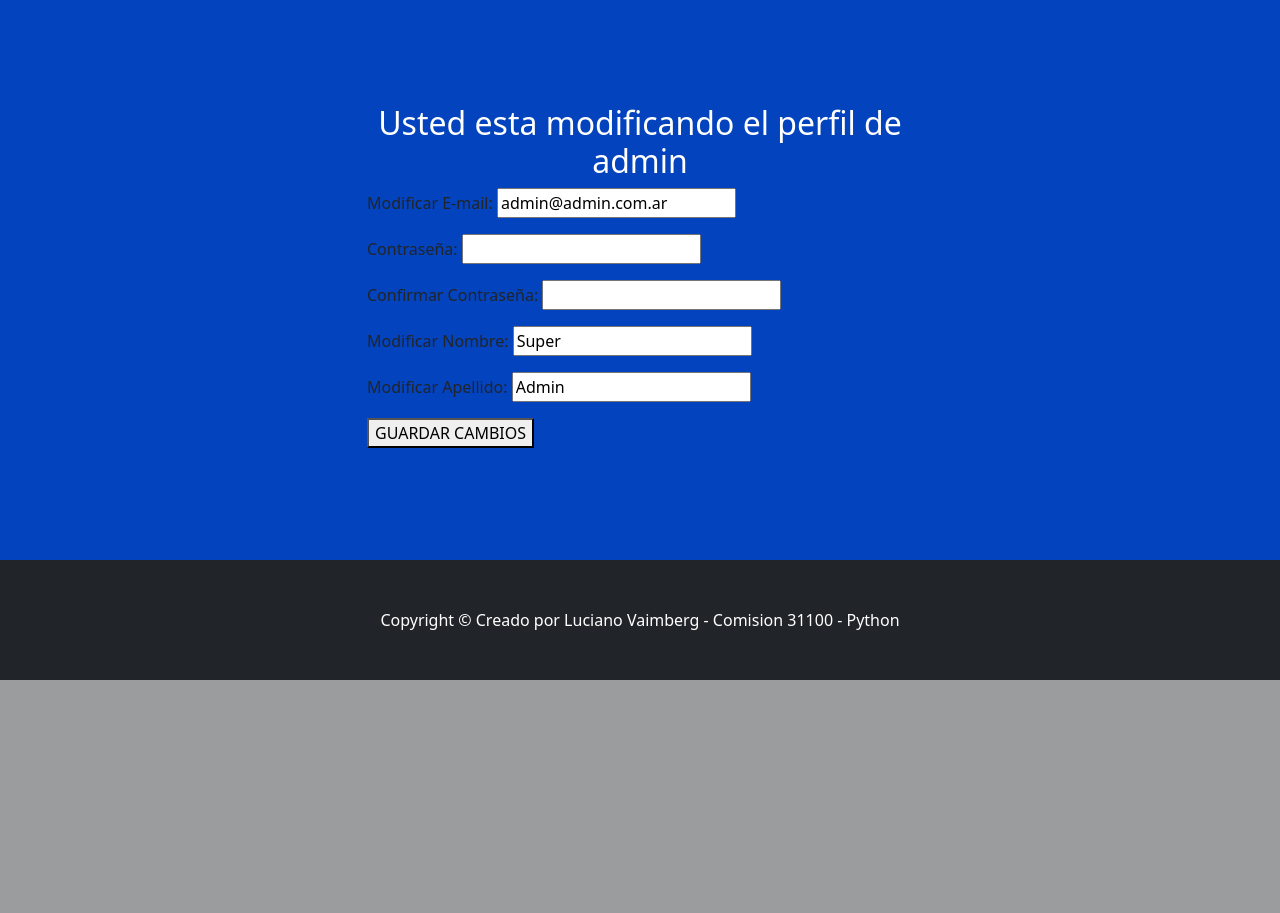
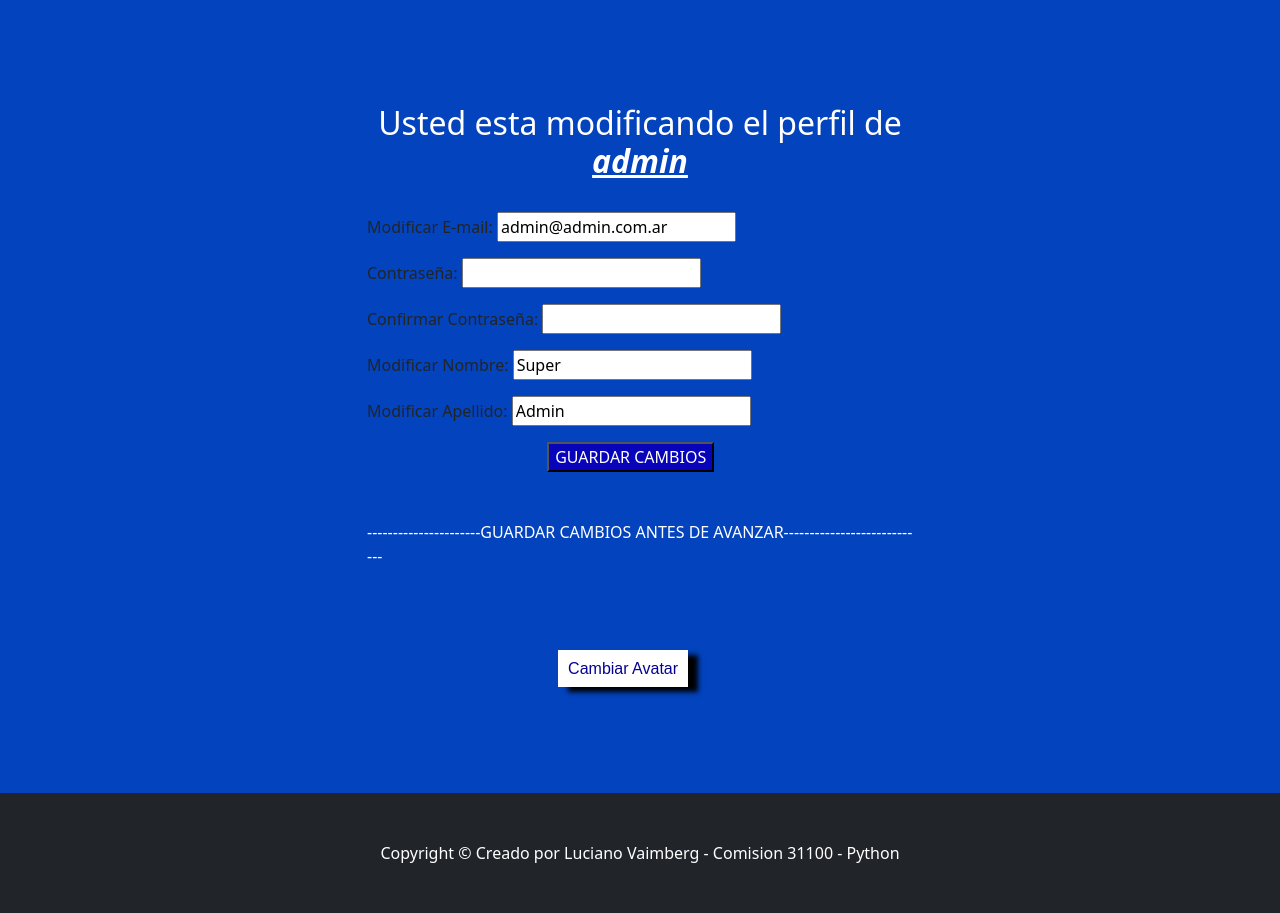
Before and after one commit to luciano-vaimberg/trabajofinal_Vaimberg, a Django app: page /AppVelez/editarPerfil in a window 1280 px wide. Shown: the part 662-1575 px from the top of the page. Before the commit the page ends 1342 px from the top, so only its background shows below. Run offline with Django 4.2, Linux system fonts and the light colour scheme; a user stored in the database is signed in; data comes from the database, SQL or seed files in the repository; both versions use the stored data as it was after the commit; some libraries are stand-ins or nearby versions.

Commit message:
subir avatar se crea exitosamente - se modifican atributos de botones de formularios con css

```diff
--- a/AppVelez/forms.py
+++ b/AppVelez/forms.py
@@ -43,3 +43,8 @@ class UserEditForm(UserCreationForm):
         model = User
         fields = ["email","password1", "password2", "first_name", "last_name"]
         help_texts = {k:"" for k in fields}
+
+
+
+class AvatarForm(forms.Form):
+    imagen= forms.ImageField(label="Imagen")
--- a/AppVelez/static/AppVelez/css/stylespropios.css
+++ b/AppVelez/static/AppVelez/css/stylespropios.css
@@ -119,3 +119,40 @@ h2, h3, h4, h5 {
 #avatar-img{
     margin-left:25px;
 }
+
+#guardar-cambios{
+    color:#ffffff;
+}
+
+
+.boton-agregar-avatar{
+    background-color: #ffffff;
+    color:#050292;
+    padding:10px;
+    text-decoration: none;
+    font-family:sans-serif;
+    box-shadow: 10px 5px 5px black;
+    margin-left: 35%;
+}
+
+#boton-guardar-cambios{
+    background-color: #0804b9;
+    color:#ffffff;
+    margin-left: 33%;
+}
+
+#boton-guardar-cambios:hover{
+    background-color: #040178;
+    color:#d2d2d2;
+}
+
+#boton-avatar{
+    background-color: #0804b9;
+    color:#ffffff;
+    padding:10px;
+    text-decoration: none;
+    font-family:sans-serif;
+    box-shadow: 10px 5px 5px black;
+    margin-left:230px;
+
+}
--- a/AppVelez/templates/AppVelez/editarPerfil.html
+++ b/AppVelez/templates/AppVelez/editarPerfil.html
@@ -18,13 +18,16 @@ EDICION DE USUARIO
 
 {% block subtitulo_uno_pagina %}
  <h2>{{ mensaje_edicion }}</h2>
-<h2> Usted esta modificando el perfil de  {{ usuario }}</h2>
+<h2> Usted esta modificando el perfil de <strong><u><i>{{ usuario }}</strong></u></i></h2><br>
 <form action="{% url 'editarPerfil' %}" method="POST">{% csrf_token %}
 
         {{ formulario_edicion.as_p }}
-    <button type="submit">GUARDAR CAMBIOS</button>
+    <button id="boton-guardar-cambios" type="submit">GUARDAR CAMBIOS</button>
 
 
 </form>
-
+<br><br>
+<p id="guardar-cambios">----------------------GUARDAR CAMBIOS ANTES DE AVANZAR----------------------------</p><br>
+<br><br>
+<a class="boton-agregar-avatar" href="{% url 'agregarAvatar' %}">Cambiar Avatar</a>
 {% endblock %}
--- a/AppVelez/templates/AppVelez/inicio.html
+++ b/AppVelez/templates/AppVelez/inicio.html
@@ -22,6 +22,7 @@ INICIO - VELEZ
 <h3>{{ mensaje_login }}</h3>
 <h3>{{ mensaje_register }}</h3>
 <h3>{{ mensaje_edicion }}</h3>
+<h3>{{ mensaje_avatar }}</h3>
  <div id="crearnuevosocioyempleado">
     <p>Administracion de nuevos socios y empleados</p>
 </div>
--- a/AppVelez/urls.py
+++ b/AppVelez/urls.py
@@ -1,5 +1,5 @@
 from django.urls import path
-from .views import editarPerfil, register, login_request, editarEmpleados, editarSociosSemiPlenos, editarSociosPlenos, eliminarEmpleados, eliminarSociosSemiPlenos, eliminarSociosPlenos, leerEmpleados, leerSociosSemiPlenos, leerSociosPlenos, busquedaEmpleados, buscarEmpleados,buscarSocioSemiPleno, busquedaSocioSemiPleno ,busquedaSocioPleno, inicio, sociosemipleno, sociopleno, empleado, plenoform, semiplenoform, empleadosform, buscarSocioPleno
+from .views import agregarAvatar, editarPerfil, register, login_request, editarEmpleados, editarSociosSemiPlenos, editarSociosPlenos, eliminarEmpleados, eliminarSociosSemiPlenos, eliminarSociosPlenos, leerEmpleados, leerSociosSemiPlenos, leerSociosPlenos, busquedaEmpleados, buscarEmpleados,buscarSocioSemiPleno, busquedaSocioSemiPleno ,busquedaSocioPleno, inicio, sociosemipleno, sociopleno, empleado, plenoform, semiplenoform, empleadosform, buscarSocioPleno
 from django.contrib.auth.views import LogoutView
 
 
@@ -29,5 +29,6 @@ urlpatterns = [
     path('login', login_request  ,name="login"),
     path('register', register  ,name="register"),
     path('logout', LogoutView.as_view(template_name="AppVelez/logout.html")  ,name="logout"),
-    path('editarPerfil', editarPerfil  ,name="editarPerfil")
+    path('editarPerfil', editarPerfil  ,name="editarPerfil"),
+    path('agregarAvatar', agregarAvatar  ,name="agregarAvatar"),
 ]
--- a/AppVelez/views.py
+++ b/AppVelez/views.py
@@ -2,7 +2,7 @@ from multiprocessing import AuthenticationError
 from django.shortcuts import render
 from .models import Avatar, SociosPlenos, SociosSemiPlenos, Empleados, Avatar
 from django.http import HttpResponse
-from AppVelez.forms import plenoForm, semiPlenoForm, empleadoform, UserEditForm
+from AppVelez.forms import plenoForm, semiPlenoForm, empleadoform, UserEditForm, AvatarForm
 #imports para login
 from django.contrib.auth import login, logout, authenticate
 from django.contrib.auth.forms import AuthenticationForm, UserCreationForm
@@ -302,3 +302,21 @@ def obtenerAvatar(request):
     else:
         imagen_avatar=""
     return imagen_avatar
+
+
+
+# AGREGAR AVATAR POR FORMULARIO
+
+def agregarAvatar(request):
+    if request.method=="POST":
+        formulario_avatar=AvatarForm(request.POST, request.FILES)
+        if formulario_avatar.is_valid():
+            avatarViejo=Avatar.objects.get(user=request.user)
+            if(avatarViejo.imagen):
+                avatarViejo.delete()
+            avatar=Avatar(user=request.user, imagen=formulario_avatar.cleaned_data["imagen"])
+            avatar.save()
+            return render(request, "AppVelez/inicio.html", {"usuario":request.user,"mensaje_avatar":"Avatar cambiando exitosamente"})
+    else:
+        formulario_avatar   =AvatarForm()
+    return render(request, "AppVelez/agregarAvatar.html", {"formulario_avatar":formulario_avatar, "usuario":request.user, "imagen_avatar": obtenerAvatar(request)})
```
Also changed, not shown: AppVelez/templates/AppVelez/agregarAvatar.html (added, +30 -0 lines), db.sqlite3, media/avatares/avatar_To6VRpY.jpg (added), media/avatares/avatar_Txo73jx.jpg (added), media/avatares/avatar_rrkPHUG.jpg (added), media/avatares/avatar_v3wHsaX.jpg (added), media/avatares/avatar_x20joqD.jpg (added), media/avatares/club-atletico-velez-sarsfield-.jpg (added), media/avatares/escudo_velez.png (added), media/avatares/escudo_velez_xawzvfT.png (added), media/avatares/escudo_velez_xjftE0G.png (added).
